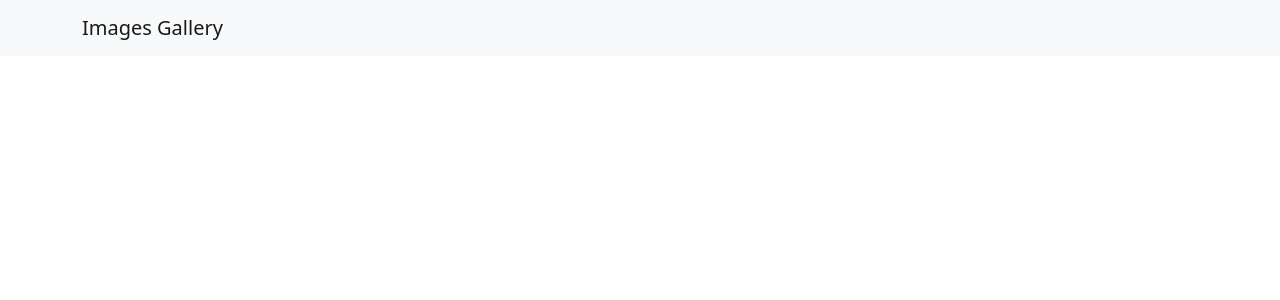
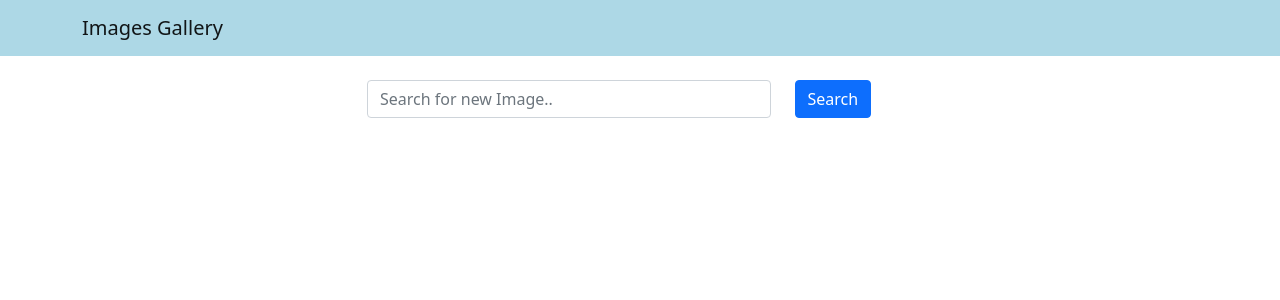
Before and after one commit to aivizionz/images-gallery, a React (Create React App) app in the folder frontend/: page / in a window 1280 px wide. Shown: the top 300 px of the page. Built offline with nearby package versions, Linux system fonts and the light colour scheme.

Commit message:
controlled search component

```diff
--- a/frontend/src/App.js
+++ b/frontend/src/App.js
@@ -1,10 +1,20 @@
+import { useState } from "react";
 import "bootstrap/dist/css/bootstrap.min.css";
 import Header from "./components/Header";
+import Search from "./components/Search";
 
 function App() {
+  const [word, setWord] = useState("");
+
+  const handleSearchSubmit = (e) => {
+    e.preventDefault();
+    console.log(word);
+  };
+
   return (
     <div className="App">
       <Header title="Images Gallery" />
+      <Search word={word} setWord={setWord} handleSubmit={handleSearchSubmit} />
     </div>
   );
 }
--- a/frontend/src/components/Header.js
+++ b/frontend/src/components/Header.js
@@ -1,10 +1,13 @@
 import React from "react";
-import { Navbar } from "react-bootstrap";
-import { Container } from "react-bootstrap";
+import { Navbar, Container } from "react-bootstrap";
+
+const navbarStyle = {
+  backgroundColor: "lightblue",
+};
 
 const Header = ({ title }) => {
   return (
-    <Navbar expand="sm" bg="light" variant="light">
+    <Navbar expand="lg" style={navbarStyle} variant="light">
       <Container>
         <Navbar.Brand href="/">{title}</Navbar.Brand>
       </Container>
--- /dev/null
+++ b/frontend/src/components/Search.js
@@ -0,0 +1,32 @@
+import React from "react";
+import { Container, Row, Col, Form, Button } from "react-bootstrap";
+
+const Search = ({ word, setWord, handleSubmit }) => {
+  return (
+    <Container className="mt-4">
+      <Row className="justify-content-center">
+        <Col xs={12} md={8} lg={6}>
+          <Form onSubmit={handleSubmit}>
+            <Row>
+              <Col xs={9}>
+                <Form.Control
+                  type="text"
+                  value={word}
+                  onChange={(e) => setWord(e.target.value)}
+                  placeholder="Search for new Image.."
+                />
+              </Col>
+              <Col>
+                <Button variant="primary" type="submit">
+                  Search
+                </Button>
+              </Col>
+            </Row>
+          </Form>
+        </Col>
+      </Row>
+    </Container>
+  );
+};
+
+export default Search;
```
